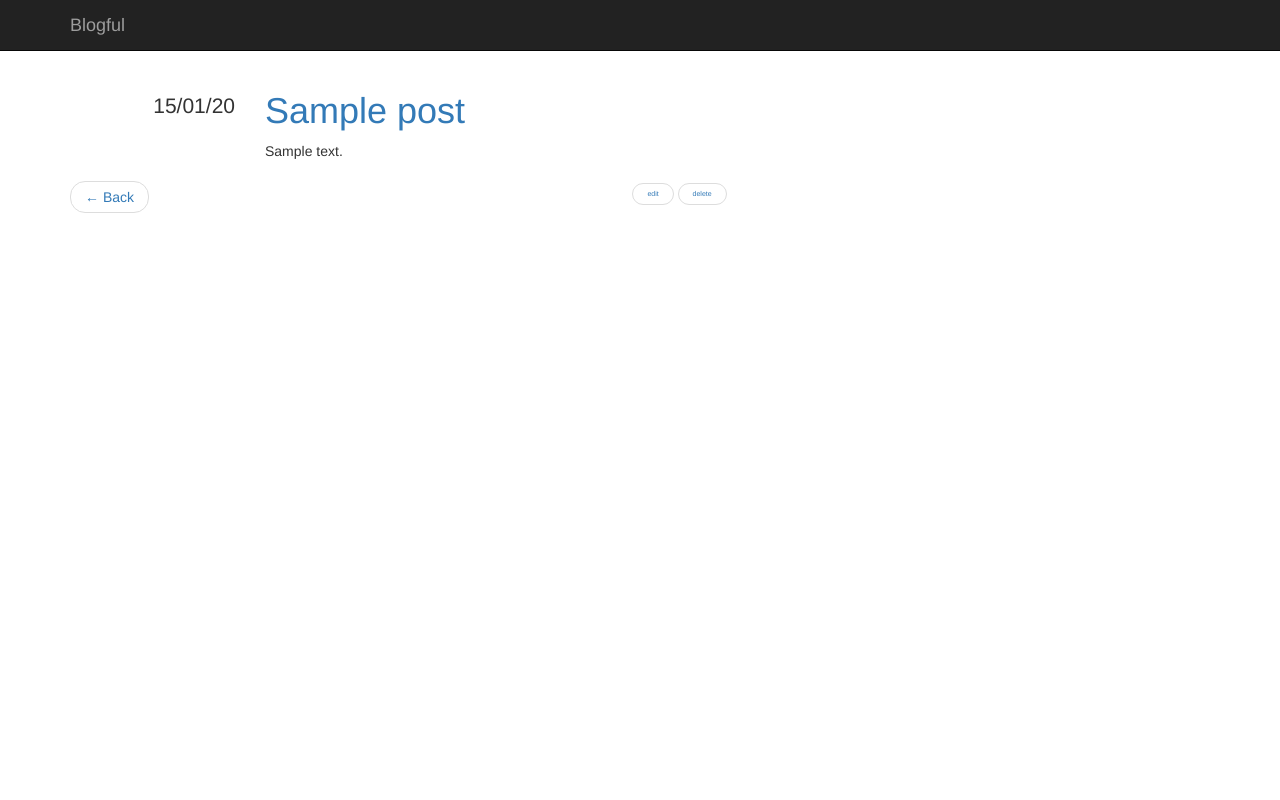
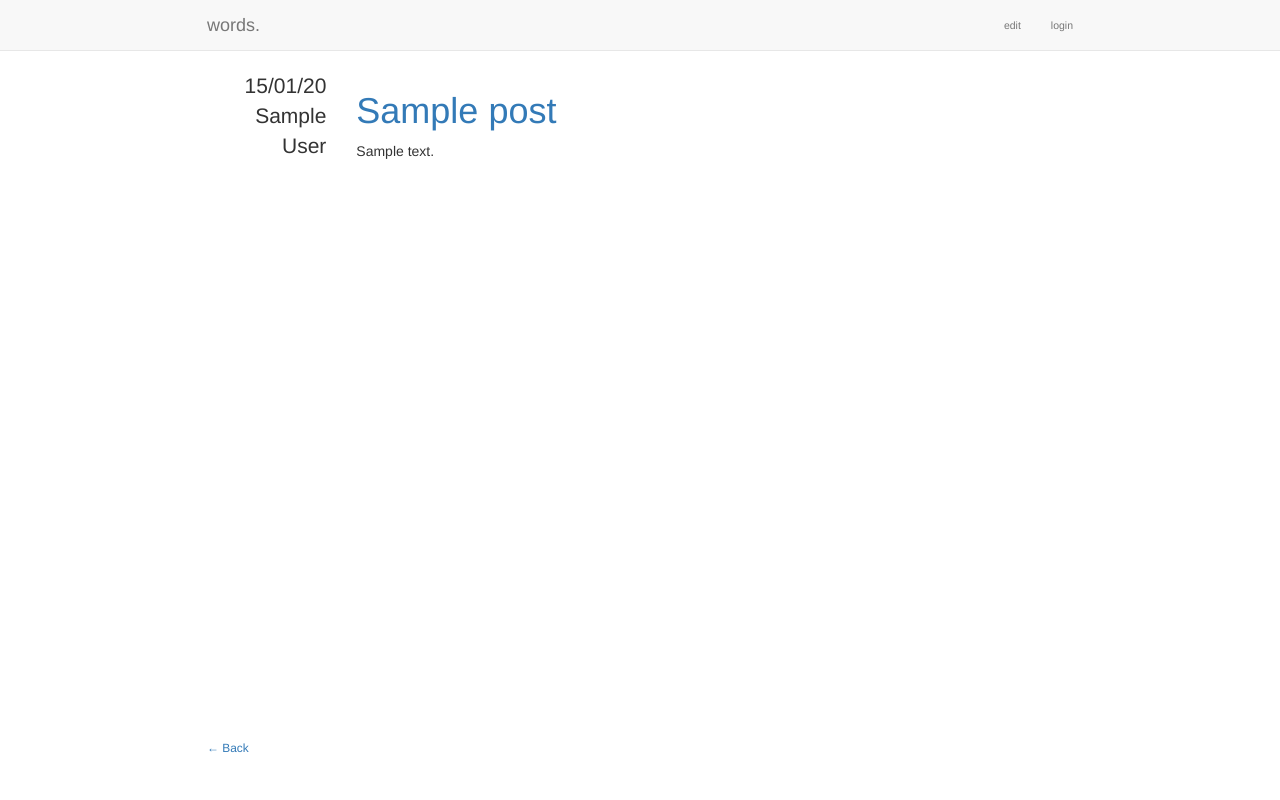
Before and after one commit to michaelreid/blogful, a Flask app: page /post/1 in a window 1280 px wide. Run offline with Flask 2, Linux system fonts and the light colour scheme; tables that the repository leaves empty hold one stand-in row (values such as "Sample post"); parts of the project's set-up code (start-up, migrations or seed data) failed here and were passed over; some libraries are stand-ins or nearby versions.

Commit message:
Migrate database to add author to posts.

```diff
--- a/blog/static/css/main.css
+++ b/blog/static/css/main.css
@@ -1,8 +1,30 @@
 div.metadata {
-    margin-top: 20px;
     font-size: 1.5em;
 }
 
 .tiny {
     font-size: .5em;
 }
+
+/* Sticky footer styles
+-------------------------------------------------- */
+html {
+    position: relative;
+    min-height: 100%;
+}
+body {
+    /* Margin bottom by footer height */
+    margin-bottom: 60px;
+}
+.footer {
+    position: absolute;
+    bottom: 0;
+    width: 100%;
+    /* Set the fixed height of the footer here */
+    height: 60px;
+    background-color: #ffffff;
+}
+
+.container {
+    width: 70%;
+}
--- a/blog/templates/base.html
+++ b/blog/templates/base.html
@@ -5,7 +5,7 @@
     <meta http-equiv="X-UA-Compatible" content="IE=edge">
         <meta name="viewport" content="width=device-width, initial-scale=1" />
 
-        <title>Blogful</title>
+        <title>words.</title>
 	<!-- CSS -->
         <!-- Bootstrap -->
         <link rel="stylesheet" href="//netdna.bootstrapcdn.com/bootstrap/3.1.1/css/bootstrap.min.css">
@@ -19,7 +19,7 @@
         <script src="//netdna.bootstrapcdn.com/bootstrap/3.1.1/js/bootstrap.min.js"></script>
     </head>
      <body>
-        <div class="navbar navbar-inverse navbar-static-top" role="navigation">
+        <nav class="navbar navbar-default navbar-static-top" role="navigation">
             <div class="container">
                 <div class="navbar-header">
                     <button type="button" class="navbar-toggle" data-toggle="collapse" data-target=".navbar-collapse">
@@ -28,15 +28,16 @@
                         <span class="icon-bar"></span>
                         <span class="icon-bar"></span>
                     </button>
-                    <a class="navbar-brand" href="{{ url_for('posts') }}">Blogful</a>
+                    <a class="navbar-brand" href="{{ url_for('posts') }}">words.</a>
                 </div>
                 <div class="collapse navbar-collapse metadata">
                   <ul class="nav navbar-nav navbar-right">
-
+		    <li class="tiny"><a href="#">edit</a></li>
+		    <li class="tiny"><a href="#">login</a></li>
                   </ul>
                 </div>
             </div>
-        </div>
+        </nav>
 	{% with messages = get_flashed_messages(with_categories=true) %}
 	{% if messages %}
 	{% for category, message in messages %}
@@ -49,5 +50,10 @@
         <div class="container">
             {% block content %}{% endblock %}
         </div>
+	<footer class="footer">
+	  <div class="container">
+	    {% block footer %}{% endblock %}
+	  </div>
+	</footer>
     </body>
 </html>
--- a/blog/templates/macros.html
+++ b/blog/templates/macros.html
@@ -8,6 +8,7 @@
     <ul class="list-unstyled">
       <li>
 	{{ post.datetime | dateformat("%d/%m/%y") }}
+	{{ post.author.name }}
       </li>
     </ul>
   </div>
--- a/blog/templates/posts.html
+++ b/blog/templates/posts.html
@@ -6,17 +6,24 @@
 {{ macros.render_post(post) }}
 {% endfor %}
 
+{% endblock %}
+
+
+{% block footer %}
+
+
 <ul class="pager">
   {% if has_next %}
   <li class="previous">
-  <a href="{{ url_for('posts', page=page + 1) }}">&larr; Older</a>
+  <a href="{{ url_for('posts', page=page + 1) }}" class="text-muted small">&larr; Older</a>
   </li>
   {% endif %}
   {% if has_prev %}
   <li class="next">
-  <a href="{{ url_for('posts', page=page - 1) }}">&rarr; Newer</a>
+  <a href="{{ url_for('posts', page=page - 1) }}" class="text-muted small">Newer &rarr;</a>
   </li>
   {% endif %}
 </ul>
 
+
 {% endblock %}
--- a/blog/templates/single_post.html
+++ b/blog/templates/single_post.html
@@ -17,18 +17,15 @@
 
 {{ macros.render_post(post) }}
 
-<div class="footer">
+{% endblock %}
 
-  <ul class="pager">
 
-  <li class="previous">
-  <a href="{{ url_for('posts') }}">&larr; Back</a>
-  </li>
+{% block footer %}
 
-   <li class="tiny"><a href="{{ url_for('edit_post_get', id=post.id ) }}">edit</a></li>
-   <li class="tiny"><a href="{{ url_for('delete_post', id=post.id) }}">delete</a></li>
-  </ul>
 
-</div>
+<p class="previous small">
+   <a href="{{ url_for('posts') }}" class="text=muted">&larr; Back</a>
+</p>
+
 
 {% endblock %}
--- a/blog/views.py
+++ b/blog/views.py
@@ -73,19 +73,28 @@ def single_post(id):
 ###############################################
 # Define view for adding Posts, a form
 # the 'methods' argument in the decorator
+# and protect posts by requiring login
+from flask.ext.login import login_required
+
+
 @app.route("/post/add", methods=["GET"])
+@login_required
 def add_post_get():
     return render_template("add_post.html")
 
 # now define POST method for /post/add
 import mistune
-from flask import request, redirect, url_for
+from flask           import request, redirect, url_for
+from flask.ext.login import current_user
+
 
 @app.route("/post/add", methods=["POST"])
+@login_required
 def add_post_post():
     post = Post(
         title=request.form["title"],
         content=mistune.markdown(request.form["content"]),
+        author=current_user
     )
     session.add(post)
     session.commit()
@@ -99,10 +108,7 @@ def add_post_post():
 # the 'methods' argument in the decorator
 # defines this as only for GET calls to this view
 
-from flask.ext.login import login_required
-
 @app.route("/post/<id>/edit", methods=["GET"])
-@login.required
 def edit_post_get(id):
     post = session.query(Post).get(id)
     return render_template("edit_post.html", post=post)
@@ -114,7 +120,6 @@ import mistune
 from flask import request, redirect, url_for
 
 @app.route("/post/<id>/edit", methods=["POST"])
-@login.required
 def edit_post_post(id):
     post = session.query(Post).get(id)
 
--- a/manage.py
+++ b/manage.py
@@ -61,6 +61,18 @@ def adduser():
     session.add(user)
     session.commit()
 
+# add database migration commands to flask app
+# using Alembic as part of SQLAlchemy to handle database migrations
+# and integrates well with Flask-Migrate wrapper
+from flask.ext.migrate import Migrate, MigrateCommand
+from blog.database      import Base
+
+class DB(object):                   # create a new class called DB to hold DB object.
+    def __init__(self, metadata):   # Alembic uses metadata to work out changes to database schema
+        self.metadata = metadata
+
+migrate = Migrate(app, DB(Base.metadata))  # then create an instance of Flask's Migrate class
+manager.add_command('db', MigrateCommand)  # and add all the commands in the Flask-Migrate script by calling add_command
 
 # setup the __main__ function to call from command line
 if __name__ == "__main__":
```
Also changed, not shown: blog/models.py (+14 -4 lines), migrations/alembic.ini (added, +45 -0 lines), migrations/env.py (added, +72 -0 lines), migrations/script.py.mako (added, +22 -0 lines), migrations/versions/1aa66eec5029_.py (added, +28 -0 lines), 1 other file.
